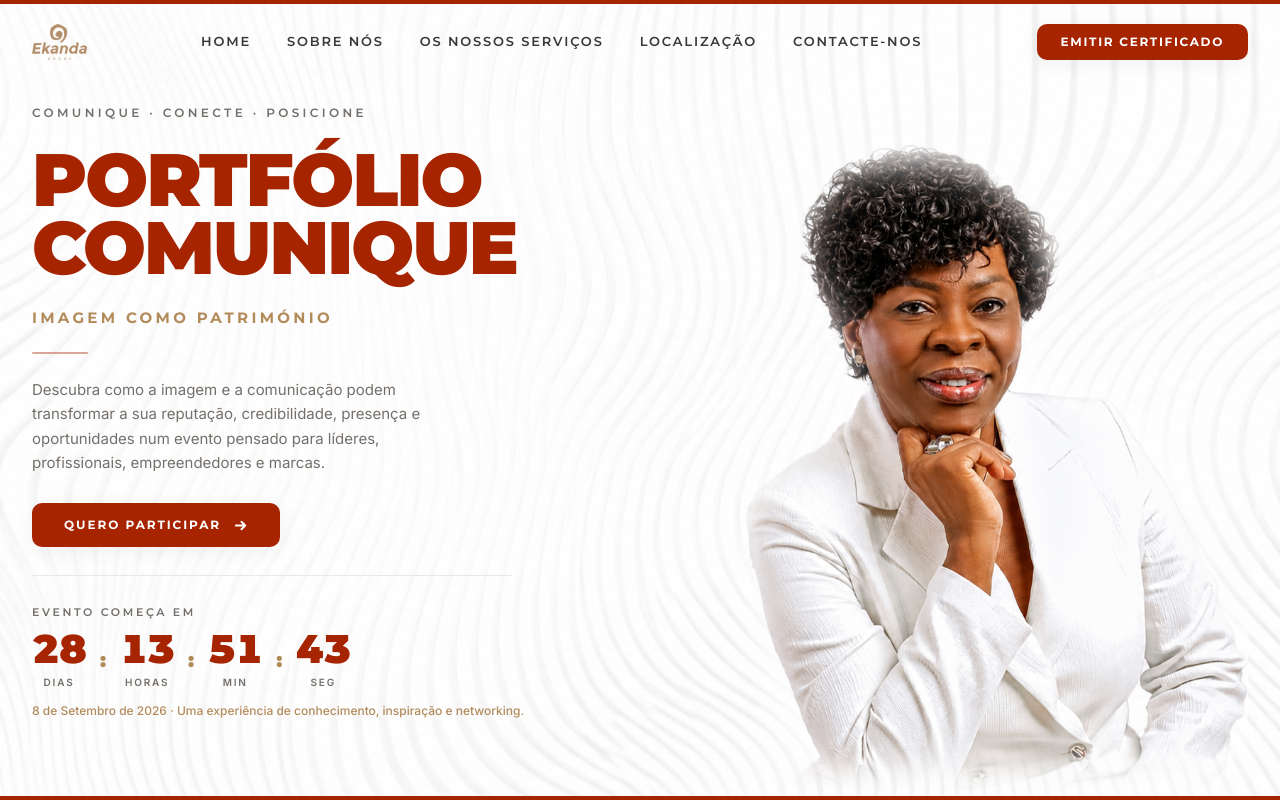
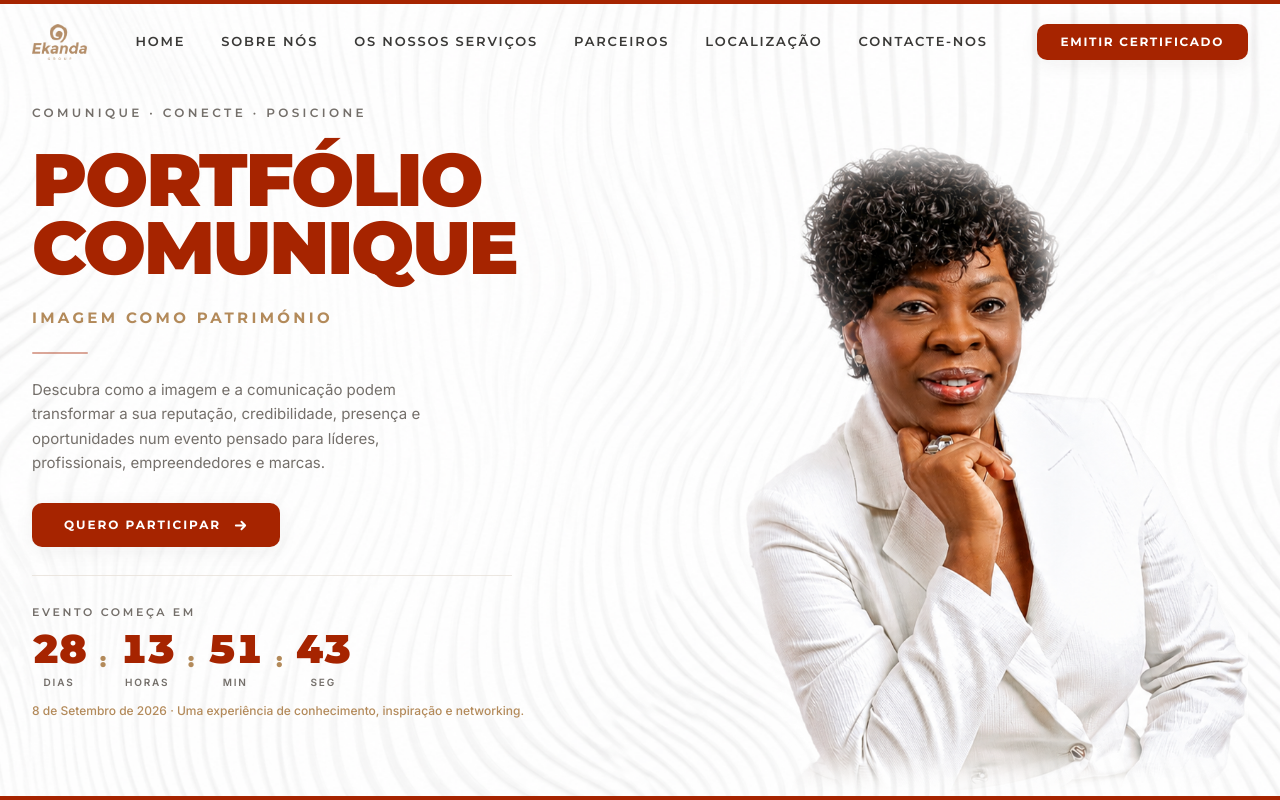
Before and after one commit to emanuel-malungo/InaciosCertify, a Next.js app: page / in a window 1280 px wide. Built offline with nearby package versions, Linux system fonts and the light colour scheme.

Commit message:
feat: add missing navigation link for "parceiros" in Header component

```diff
--- a/src/components/layout/Header.tsx
+++ b/src/components/layout/Header.tsx
@@ -8,6 +8,7 @@ const navLinks = [
   { label: "Home", href: "#" },
   { label: "Sobre Nós", href: "#sobre" },
   { label: "Os nossos serviços", href: "#servicos" },
+  { label: "parceiros", href: "#parceiros" },
   { label: "Localização", href: "#localizacao" },
   { label: "Contacte-nos", href: "#contacto" },
 ];
```
